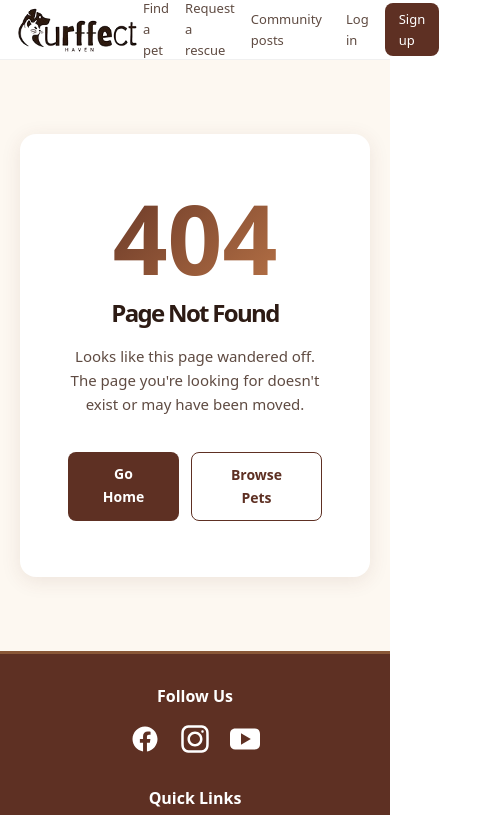
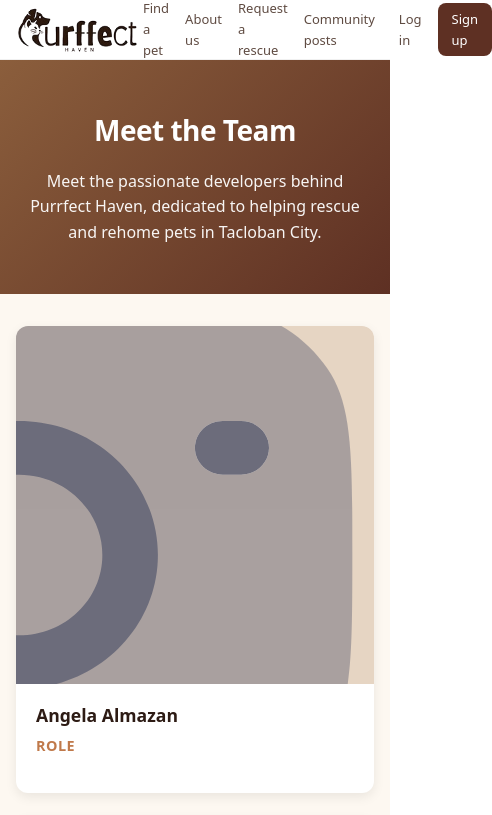
Before and after one commit to UPTAC-KomSai-v2/purrfect-haven, a React (Vite) app in the folder app/: page /about-us in a window 390 px wide. Shown: the top 815 px of the page, 492 px wide, since content can reach past the window. Built offline with nearby package versions, Linux system fonts and the light colour scheme; no server answers.

Commit message:
feat: about us page (#25)

```diff
--- a/app/src/App.jsx
+++ b/app/src/App.jsx
@@ -19,6 +19,7 @@ import NotFoundPage from './pages/NotFoundPage.jsx';
 import DashboardPage from './pages/DashboardPage.jsx';
 import NotificationPage from './pages/NotificationPage.jsx';
 import UnauthorizedPage from './pages/UnauthorizedPage.jsx';
+import AboutDevelopersPage from './pages/AboutDevelopersPage.jsx';
 
 // Redirects admins to /dashboard; renders the given element for regular users.
 function UserOnlyRoute({ element }) {
@@ -121,6 +122,7 @@ function App() {
           {/* 404 — named route + catch-all */}
           <Route path="/404" element={<NotFoundPage />} />
           <Route path="*" element={<NotFoundPage />} />
+          <Route path="/about-us" element={<AboutDevelopersPage />} />
         </Routes>
       </main>
       <Footer />
--- a/app/src/components/Navbar.jsx
+++ b/app/src/components/Navbar.jsx
@@ -47,6 +47,7 @@ export default function Navbar() {
       <div className="navbar-right">
         <div className="navbar-links">
           <Link to="/pets">Find a pet</Link>
+          <Link to="/about-us">About us</Link>
           { (!user || !user.is_admin) && (
             <>
               <Link to="/rescue">Request a rescue</Link>
--- /dev/null
+++ b/app/src/pages/AboutDevelopersPage.jsx
@@ -0,0 +1,105 @@
+import { useState } from 'react';
+import Button from '../components/Button.jsx';
+import '../styles/aboutdevelopers.css';
+import cameraIcon from '../assets/icons/camera.svg';
+
+function AboutDevelopersPage() {
+  const [hoveredId, setHoveredId] = useState(null);
+
+  const developers = [
+    {
+      id: 1,
+      name: 'Angela Almazan',
+      role: 'Role',
+      bio: 'Short biography',
+      image: null,
+    },
+    {
+      id: 2,
+      name: 'Eugene Esguerra',
+      role: 'Role',
+      bio: 'Short biography',
+      image: null,
+    },
+    {
+      id: 3,
+      name: 'Nikka Naputo',
+      role: 'Role',
+      bio: 'Short biography',
+      image: null,
+    },
+    {
+      id: 4,
+      name: 'Elizah Sumbeling',
+      role: 'Role',
+      bio: 'Short biography',
+      image: null,
+    }
+  ];
+
+  return (
+    <div className="about-developers-page">
+      <section className="about-header">
+        <h1>Meet the Team</h1>
+        <p className="about-subtitle">
+          Meet the passionate developers behind Purrfect Haven, dedicated to helping rescue and rehome pets in Tacloban City.
+        </p>
+      </section>
+
+      <section className="developers-grid">
+        {developers.map((dev) => (
+          <div
+            key={dev.id}
+            className="developer-card"
+            onMouseEnter={() => setHoveredId(dev.id)}
+            onMouseLeave={() => setHoveredId(null)}
+          >
+            <div className="developer-image">
+              <div className="placeholder-icon">
+                <img src={cameraIcon} alt="Camera Icon" />
+              </div>
+            </div>
+            <div className="developer-info">
+              <h3>{dev.name}</h3>
+              <p className="role">{dev.role}</p>
+              {hoveredId === dev.id && (
+                <p className="bio">{dev.bio}</p>
+              )}
+            </div>
+          </div>
+        ))}
+      </section>
+
+      <section className="about-vision">
+        <h2>Our Vision</h2>
+        <p>
+          A Tacloban City where no rescued animal goes without a safe, loving home — where every stray
+          has a chance, every community member can make a difference, and the bond between people and
+          pets is celebrated and protected.
+        </p>
+      </section>
+
+      <section className="about-mission">
+        <h2>Our Mission</h2>
+        <p>
+          Purrfect Haven connects Tacloban City's community with rescued animals through a simple,
+          accessible platform for pet adoption, rescue reporting, and community re-homing. We make it
+          easier for residents to find their perfect companion, flag animals in need, and support a
+          network of care — one adoption at a time.
+        </p>
+      </section>
+
+      <section className="about-cta">
+        <h2>Want to Help?</h2>
+        <p>Join us in making a difference in the lives of rescued animals.</p>
+        <div className="about-buttons">
+          <Button>Donate</Button>
+          <Button onClick={() => window.location.href = '/pets'} className="secondary">Browse Pets</Button>
+        </div>
+      </section>
+
+    </div>
+  );
+}
+
+export default AboutDevelopersPage;
--- /dev/null
+++ b/app/src/styles/aboutdevelopers.css
@@ -0,0 +1,286 @@
+/* About Developers Page Styles */
+
+.about-developers-page {
+  min-height: 100vh;
+  padding: 0;
+  background-color: var(--color-background);
+}
+
+/* Header Section */
+.about-header {
+  padding: 4rem 2rem;
+  text-align: center;
+  background: linear-gradient(135deg, var(--color-header-gradient-start) 0%, var(--color-header-gradient-end) 100%);
+  color: white;
+}
+
+.about-header h1 {
+  font-size: 3rem;
+  font-weight: 700;
+  margin-bottom: 1rem;
+  letter-spacing: -0.5px;
+  color: inherit;
+}
+
+.about-subtitle {
+  font-size: 1.1rem;
+  max-width: 600px;
+  margin: 0 auto;
+  opacity: 0.95;
+  line-height: 1.6;
+}
+
+/* Developers Grid */
+.developers-grid {
+  display: grid;
+  grid-template-columns: repeat(auto-fit, minmax(280px, 1fr));
+  gap: 2.5rem;
+  padding: 4rem 2rem;
+  max-width: 1200px;
+  margin: 0 auto;
+}
+
+.developer-card {
+  background: var(--color-surface);
+  border-radius: 12px;
+  overflow: hidden;
+  box-shadow: 0 4px 12px rgba(0, 0, 0, 0.08);
+  transition: all 0.3s cubic-bezier(0.4, 0, 0.2, 1);
+  cursor: pointer;
+  display: flex;
+  flex-direction: column;
+  height: 100%;
+}
+
+.developer-card:hover {
+  transform: translateY(-8px);
+  box-shadow: 0 12px 24px rgba(0, 0, 0, 0.12);
+}
+
+.developer-image {
+  width: 100%;
+  padding-top: 100%;
+  position: relative;
+  display: flex;
+  align-items: center;
+  justify-content: center;
+  overflow: hidden;
+  background-color: var(--color-border);
+}
+
+.developers-grid .developer-card:nth-child(1) .developer-image {
+  background-color: color-mix(in srgb, var(--color-border) 100%, var(--color-secondary));
+}
+.developers-grid .developer-card:nth-child(2) .developer-image {
+  background-color: color-mix(in srgb, var(--color-border) 80%, var(--color-secondary));
+}
+.developers-grid .developer-card:nth-child(3) .developer-image {
+  background-color: color-mix(in srgb, var(--color-border) 60%, var(--color-secondary));
+}
+.developers-grid .developer-card:nth-child(4) .developer-image {
+  background-color: color-mix(in srgb, var(--color-border) 40%, var(--color-secondary));
+}
+
+.placeholder-icon {
+  position: absolute;
+  top: 0;
+  left: 0;
+  right: 0;
+  bottom: 0;
+  display: flex;
+  align-items: center;
+  justify-content: center;
+  width: 5px;
+  opacity: 0.6;
+}
+
+.developer-info {
+  padding: 1.5rem;
+  flex-grow: 1;
+  display: flex;
+  flex-direction: column;
+}
+
+.developer-info h3 {
+  font-size: 1.3rem;
+  font-weight: 600;
+  color: var(--color-text-primary);
+  margin: 0 0 0.5rem 0;
+  line-height: 1.3;
+}
+
+.developer-info .role {
+  font-size: 0.9rem;
+  color: var(--color-accent);
+  font-weight: 600;
+  text-transform: uppercase;
+  letter-spacing: 0.5px;
+  margin: 0 0 1rem 0;
+}
+
+.developer-info .bio {
+  font-size: 0.95rem;
+  color: var(--color-text-secondary);
+  line-height: 1.5;
+  margin: 0;
+  animation: fadeIn 0.3s ease-in;
+}
+
+@keyframes fadeIn {
+  from {
+    opacity: 0;
+    transform: translateY(-8px);
+  }
+  to {
+    opacity: 1;
+    transform: translateY(0);
+  }
+}
+
+/* Mission Section */
+.about-mission,
+.about-vision,
+.about-cta {
+  padding: 4rem 2rem;
+  margin: 0 auto;
+  text-align: center;
+
+}
+
+.about-mission h2, .about-vision h2 {
+  font-size: 2rem;
+  font-weight: 700;
+  color: var(--color-text-primary);
+  margin-bottom: 1.5rem;
+}
+
+.about-mission p, .about-vision p {
+  font-size: 1.05rem;
+  color: var(--color-text-secondary);
+  line-height: 1.8;
+  margin: 0;
+}
+
+/* CTA Section */
+.about-cta, .about-vision {
+  background: linear-gradient(135deg, var(--color-background) 0%, var(--color-border) 100%);
+}
+
+.about-cta h2 {
+  font-size: 2rem;
+  font-weight: 700;
+  color: var(--color-text-primary);
+}
+
+.about-cta > p {
+  font-size: 1.1rem;
+  color: var(--color-text-secondary);
+  margin-bottom: 2rem;
+}
+
+.about-buttons {
+  display: flex;
+  gap: 1rem;
+  justify-content: center;
+  flex-wrap: wrap;
+}
+
+.about-buttons button {
+  padding: 0.75rem 2rem;
+  border-radius: 8px;
+  font-size: 1rem;
+  font-weight: 600;
+  border: none;
+  cursor: pointer;
+  transition: all 0.3s ease;
+}
+
+.about-buttons button:first-child {
+  background-color: var(--color-accent);
+  color: white;
+}
+
+.about-buttons button:first-child:hover {
+  background-color: var(--color-primary);
+  transform: translateY(-2px);
+  box-shadow: 0 4px 12px var(--color-overlay);
+}
+
+.about-buttons button.secondary {
+  background-color: white;
+  color: var(--color-accent);
+  border: 2px solid var(--color-accent);
+}
+
+.about-buttons button.secondary:hover {
+  background-color: var(--color-background);
+  transform: translateY(-2px);
+}
+
+/* Responsive Design */
+@media (max-width: 768px) {
+  .about-header h1 {
+    font-size: 2rem;
+  }
+
+  .about-header {
+    padding: 3rem 1.5rem;
+  }
+
+  .developers-grid {
+    grid-template-columns: 1fr;
+    gap: 2rem;
+    padding: 3rem 1.5rem;
+  }
+
+  .about-mission,
+  .about-cta {
+    padding: 3rem 1.5rem;
+  }
+
+  .about-mission h2,
+  .about-cta h2 {
+    font-size: 1.5rem;
+  }
+
+  .about-buttons {
+    flex-direction: column;
+    gap: 1rem;
+  }
+
+  .about-buttons button {
+    width: 100%;
+  }
+
+  .developer-info h3 {
+    font-size: 1.1rem;
+  }
+}
+
+@media (max-width: 480px) {
+  .about-header h1 {
+    font-size: 1.75rem;
+  }
+
+  .about-subtitle {
+    font-size: 1rem;
+  }
+
+  .developers-grid {
+    padding: 2rem 1rem;
+    gap: 1.5rem;
+  }
+
+  .developer-info {
+    padding: 1.25rem;
+  }
+
+  .placeholder-icon {
+    font-size: 3rem;
+  }
+
+  .about-mission p,
+  .about-cta > p {
+    font-size: 1rem;
+  }
+}
```
Also changed, not shown: app/src/assets/icons/camera.svg (added).
